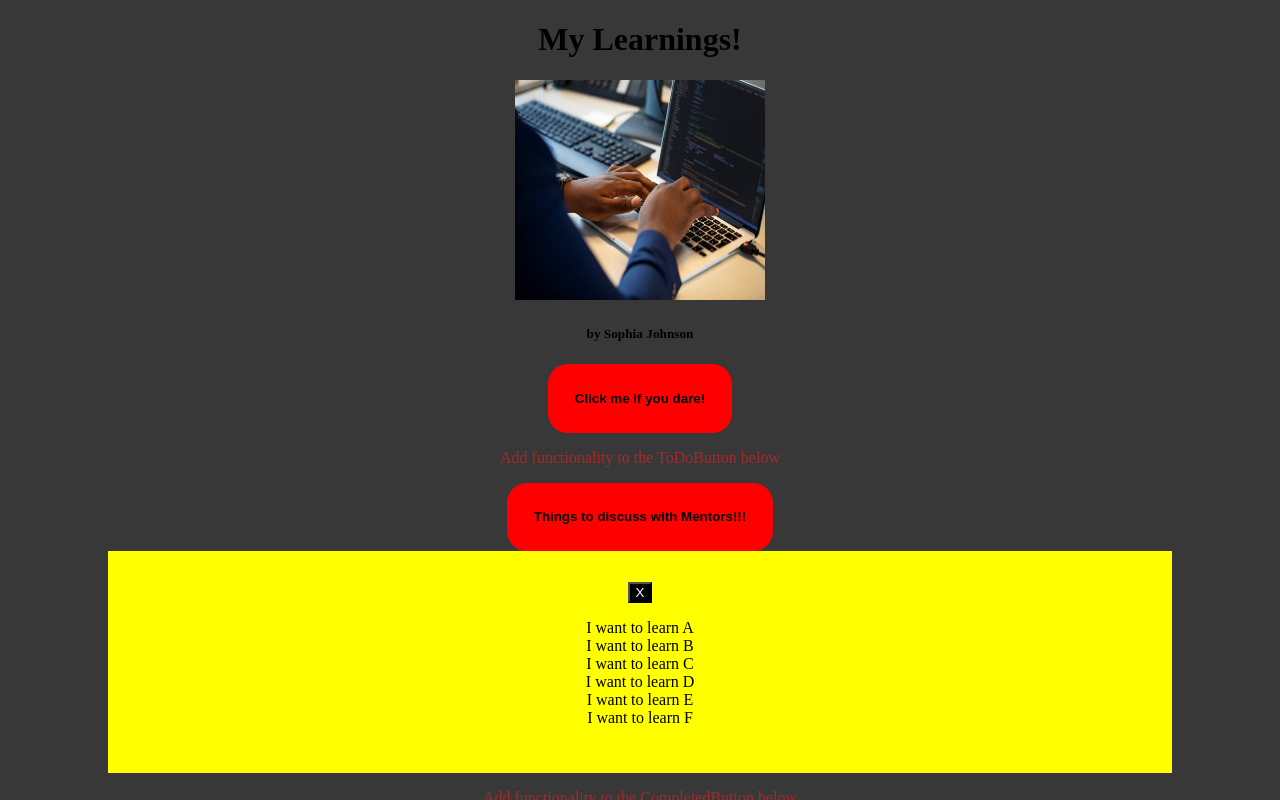
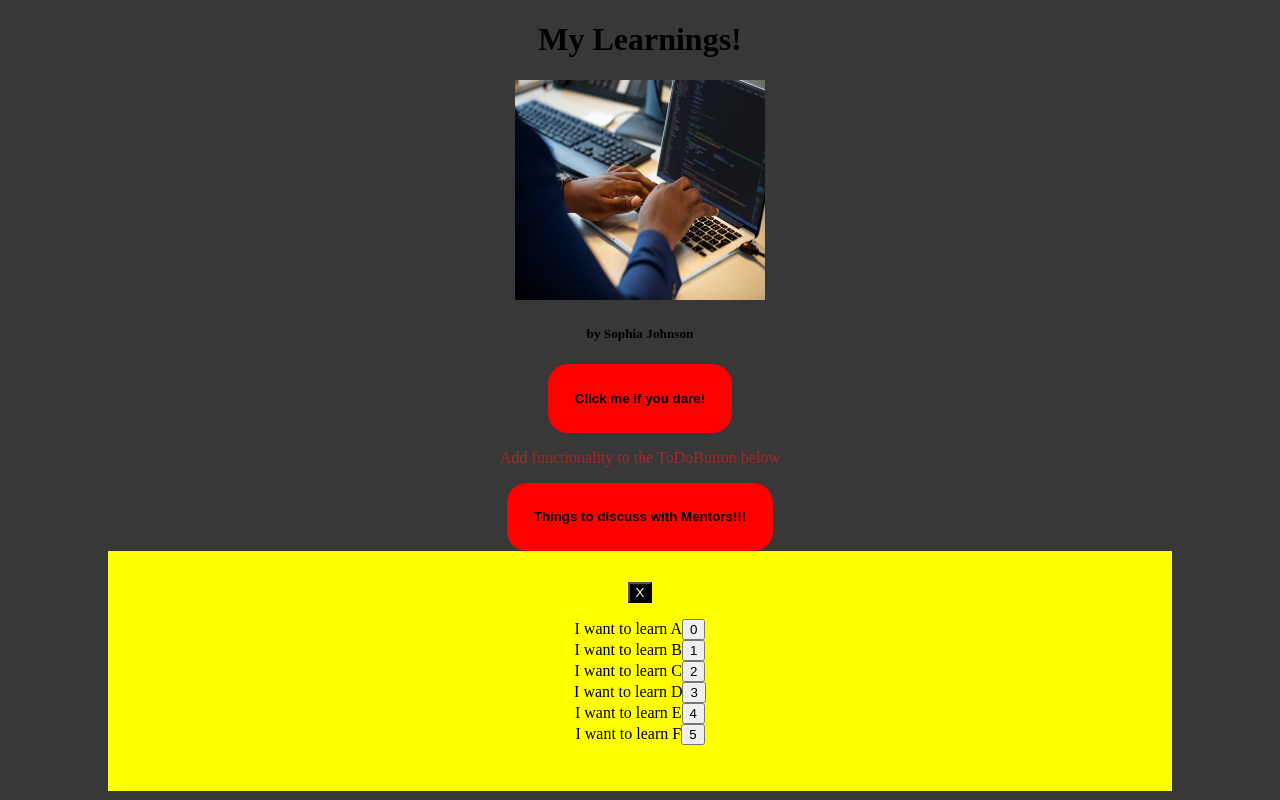
Before and after one commit to sofireofficial/reactlearnlearn, a React (Create React App) app: page / in a window 1280 px wide. Both pictures are taken after a click on the button "Things to discuss with Mentors!!!". Shown: the top 800 px of the page. Built offline with nearby package versions, Linux system fonts and the light colour scheme.

Commit message:
Ed's help: 1 task is now added to completed task list

```diff
--- a/package.json
+++ b/package.json
@@ -6,6 +6,7 @@
     "@testing-library/jest-dom": "^5.15.0",
     "@testing-library/react": "^11.2.7",
     "@testing-library/user-event": "^12.8.3",
+    "prettier": "^2.5.0",
     "react": "^17.0.2",
     "react-dom": "^17.0.2",
     "react-scripts": "4.0.3",
--- a/src/App.js
+++ b/src/App.js
@@ -1,40 +1,60 @@
-import React, {useState} from 'react'
+import React, { useState, useEffect } from "react";
 import CodePic from "./images/CodePic.png";
 import AlertButton from "./Components/AlertButton";
 
 import ToDoButton from "./Components/ToDoButton";
-import ToDoModal from './Components/ToDoModal';
+import ToDoModal from "./Components/ToDoModal";
 
 import CompletedButton from "./Components/CompletedButton";
-import CompletedModal from './Components/CompletedModal';
+import CompletedModal from "./Components/CompletedModal";
 
-import Links from './Components/Links';
-import Socials from './Components/Socials'
+import Links from "./Components/Links";
+import Socials from "./Components/Socials";
 
 const App = () => {
-  const [showToDoModal, setShowToDoModal] = useState(false) //showToDoModal = variable & it is false. setShowToDoModal will be used to change the state
-  const [showCompletedModal, setShowCompletedModal] = useState(false)
+  const [showToDoModal, setShowToDoModal] = useState(false); //showToDoModal = variable & it is false. setShowToDoModal will be used to change the state
+  const [showCompletedModal, setShowCompletedModal] = useState(false);
+  const [toDoList, setToDoList] = useState([
+    "I want to learn A",
+    "I want to learn B",
+    "I want to learn C",
+    "I want to learn D",
+    "I want to learn E",
+    "I want to learn F",
+  ]);
+  const [completedList, setCompletedList] = useState([]);
+
   return (
     <div>
       <h1>My Learnings!</h1>
-      <img src={CodePic} alt="person typing on laptop" width="250px" height="220px"></img>
-
+      <img
+        src={CodePic}
+        alt="person typing on laptop" width="250px" height="220px"
+      ></img>
       <h5>by Sophia Johnson</h5>
       <AlertButton />
-
       <p>Add functionality to the ToDoButton below</p>
-      <ToDoButton handleClick={setShowToDoModal}/> {/*handleClick is the new variable. it is a prop. We'll be able to access its value. WHich in this case is a js function */}
-        {showToDoModal ? <ToDoModal handleClick={setShowToDoModal}/> : null}  {/*check showToDoModal... when true, show modal.*/}
-
+      <ToDoButton handleClick={setShowToDoModal} />{" "}
+      {/*handleClick is the new variable. it is a prop. We'll be able to access its value. WHich in this case is a js function */}
+      {showToDoModal ? (
+        <ToDoModal
+          handleClick={setShowToDoModal}
+          toDoList={toDoList}
+          setToDoList={setToDoList}
+          completedList={completedList}
+          setCompletedList={setCompletedList}
+        />
+      ) : null}{" "}
+      {/*first half checks showToDoModal... when true, show modal.*/}
       <p>Add functionality to the CompletedButton below</p>
-      <CompletedButton handleClick={setShowCompletedModal}/>
-        {showCompletedModal ? <CompletedModal handleClick={setShowCompletedModal}/> :null}
-
+      <CompletedButton handleClick={setShowCompletedModal} />
+      {showCompletedModal ? (
+        <CompletedModal handleClick={setShowCompletedModal} completedList={completedList} />
+      ) : null}
       <h5>Links</h5>
       <Links />
       <h5>Socials</h5>
       <Socials />
-
     </div>
   );
 };
--- a/src/Components/CompletedModal.js
+++ b/src/Components/CompletedModal.js
@@ -1,19 +1,19 @@
-import React from 'react'
+import React from "react";
 
 const CompletedModal = (props) => {
   return (
-  <div className="yellowModal">
-    <button className="xButton" onClick={ () => {props.handleClick(false)} }>X</button>
-<ul>
-    <li>I learnt A</li>
-    <li>I learnt B</li>
-    <li>I learnt C</li>
-    <li>I learnt D</li>
-    <li>I learnt E</li>
-    <li>I learnt F</li>
-  </ul>
-  </div>
-)
+    <div className="yellowModal">
+      <button
+        className="xButton"
+        onClick={() => {
+          props.handleClick(false);
+        }}
+      >
+        X
+      </button>
+      <ul>{props.completedList.map( (task, index) => <li>{task}</li>)}</ul>                                    {/*wrapped in curly ensuring it is js. Returns a list item for every item in my array }*/}
+    </div>
+  );
 };
 
-export default CompletedModal
+export default CompletedModal;
--- a/src/Components/ToDoModal.js
+++ b/src/Components/ToDoModal.js
@@ -1,17 +1,12 @@
 import React from 'react'
 
 const ToDoModal = (props) => {
-  return (
+const handleClick = (index) => {props.setCompletedList([...props.completedList, props.toDoList[index]])}
+
+return (
   <div className="yellowModal">
     <button className="xButton" onClick={ () => {props.handleClick(false)} }>X</button>
-<ul>
-    <li>I want to learn A</li>
-    <li>I want to learn B</li>
-    <li>I want to learn C</li>
-    <li>I want to learn D</li>
-    <li>I want to learn E</li>
-    <li>I want to learn F</li>
-  </ul>
+    <ul>{props.toDoList.map( (task, index) => <li>{task}<button onClick={() => {handleClick(index)}}>{index}</button></li>)}</ul>                                    {/*wrapped in curly ensuring it is js. Returns a list item for every item in my array }*/}
   </div>
 )
 };
```
Also changed, not shown: src/Components/AlertButton.js (+11 -8 lines), src/Components/CompletedButton.js (+15 -7 lines), src/Components/Links.js (+8 -8 lines), src/Components/Socials.js (+5 -7 lines), src/Components/ToDoButton.js (+10 -3 lines), src/index.css (+4 -4 lines), 1 other file (tests, documents, lock files or other folders).
